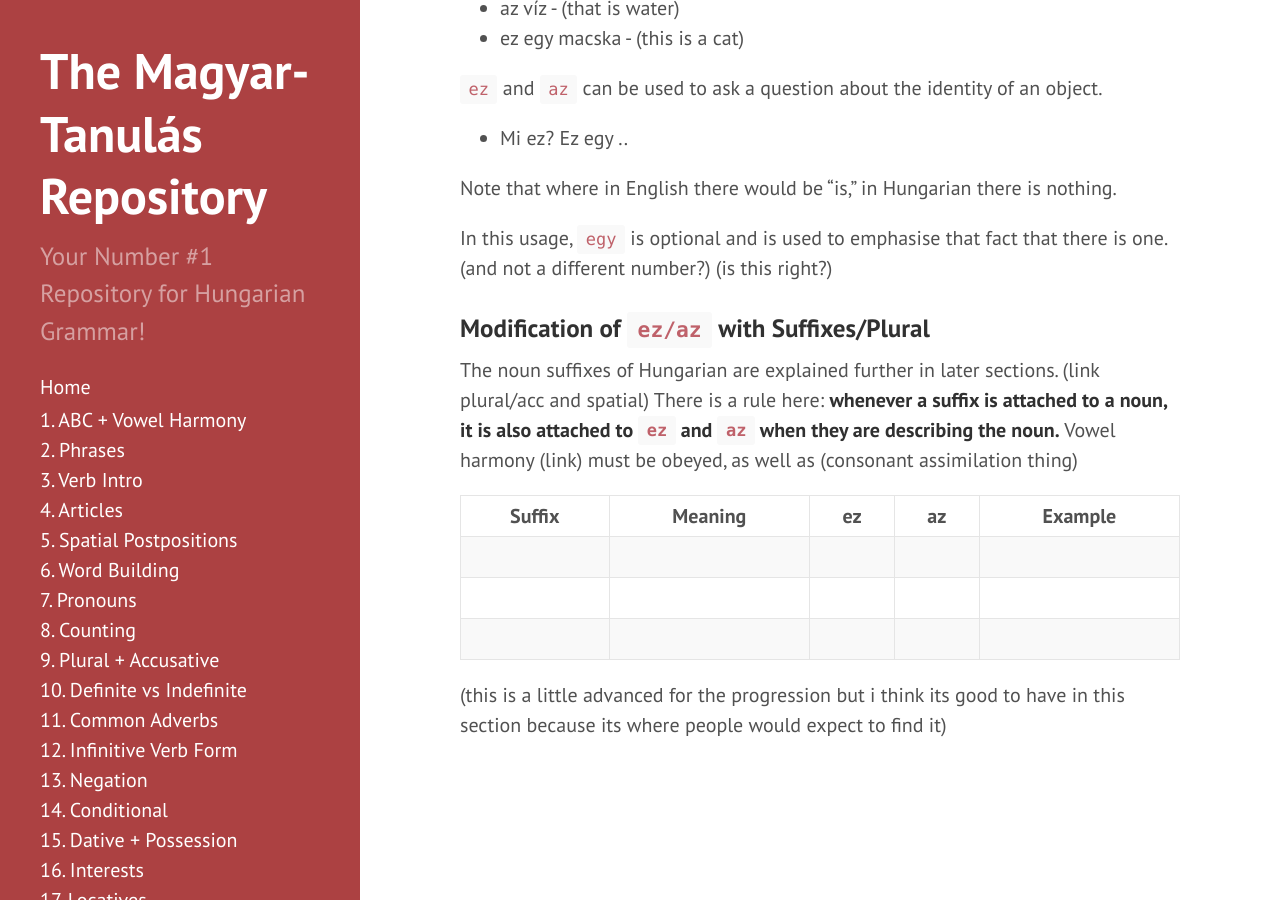
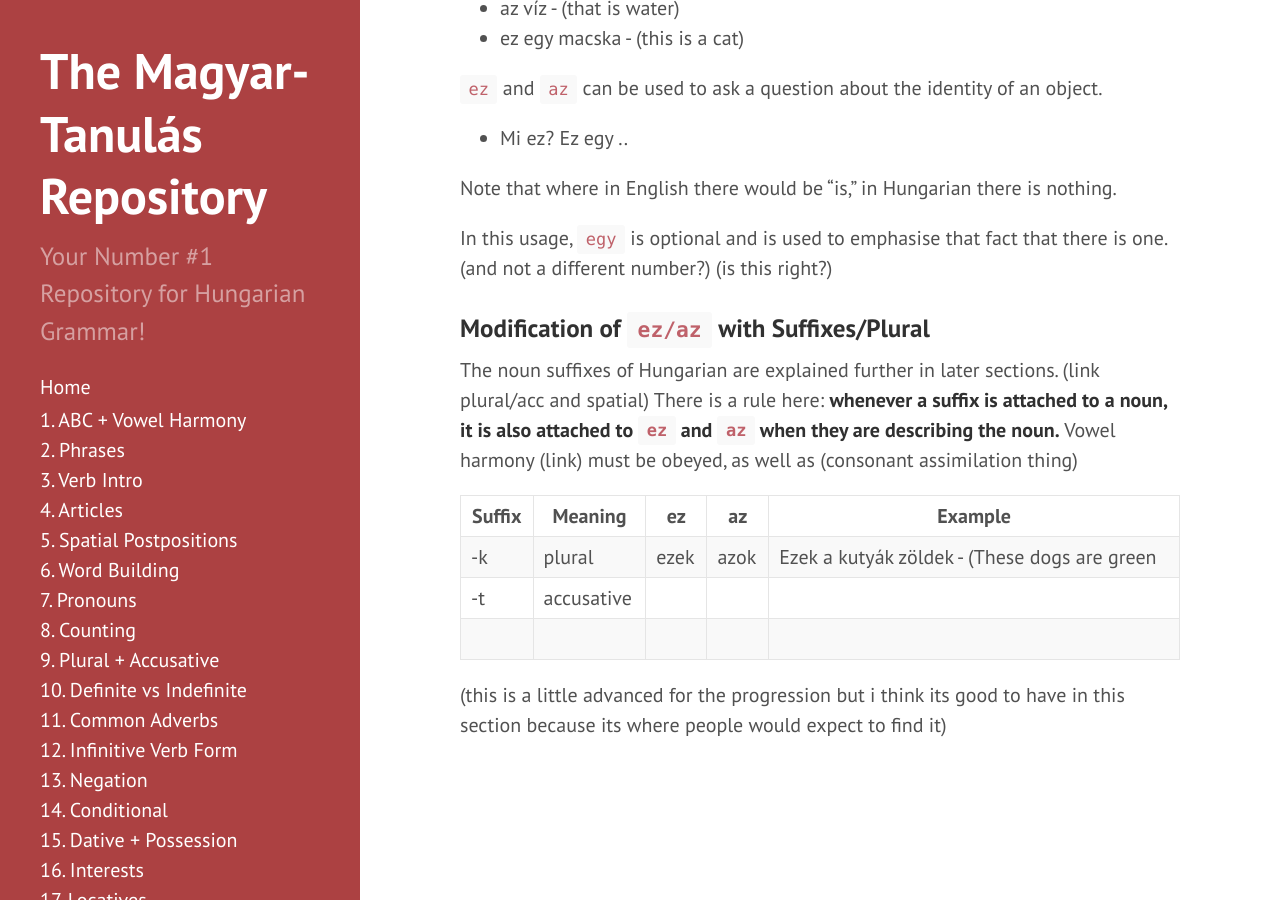
Before and after one commit to Magyartanulas/magyartanulas.github.io, a Jekyll site: the page built from extrastuff.md, in a window 1280 px wide and 900 px high, scrolled down 2985 px. Built offline with Jekyll 4.4.1, drawn with Linux system fonts in a browser that asks for light colours; our own code applies the rules of GitHub Pages for plain Markdown files; comment, search, counter and statistics services are not loaded.

Commit message:
Update extrastuff.md

```diff
--- a/extrastuff.md
+++ b/extrastuff.md
@@ -105,11 +105,11 @@ The noun suffixes of Hungarian are explained further in later sections. (link pl
 
 
 
-| Suffix  | Meaning        | ez           |  az            | Example              |
-|---------|----------------|--------------|----------------|----------------------|
-|         |                |              |                |                      |
-|         |                |              |                |                      |
-|         |                |              |                |                      |
+| Suffix  | Meaning        | ez     |  az    | Example              |
+|---------|----------------|--------|--------|----------------------|
+| -k      | plural         | ezek   | azok   | Ezek a kutyák zöldek - (These dogs are green   |
+| -t      | accusative     |        |        |                      |
+|         |                |        |        |                      |
 
 
 (this is a little advanced for the progression but i think its good to have in this section because its where people would expect to find it)
```
